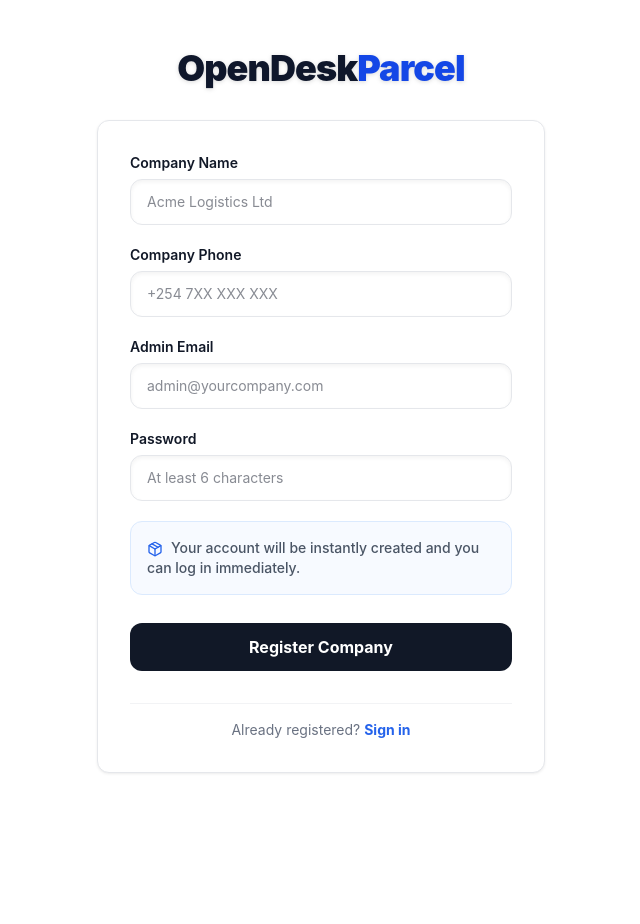
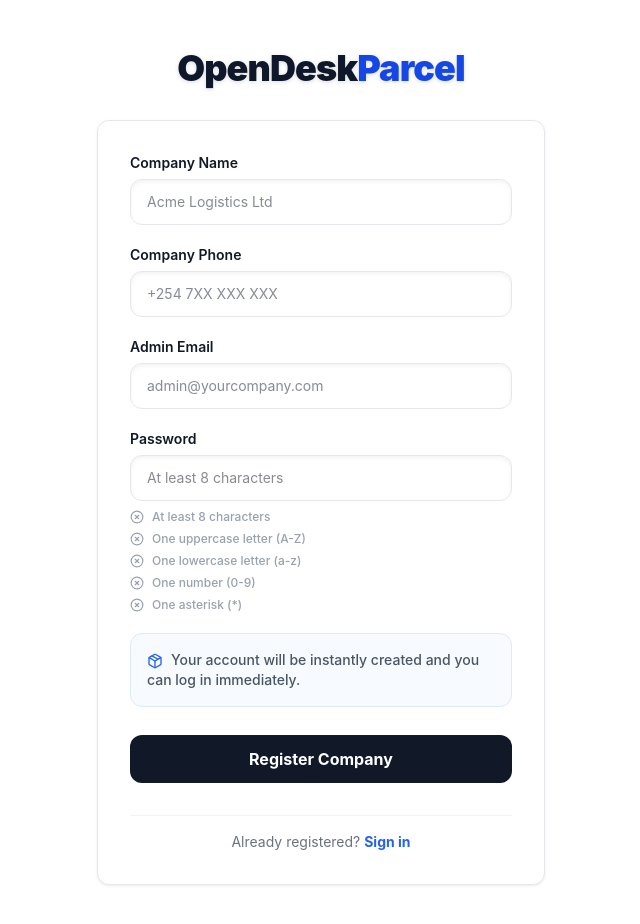
Before and after one commit to Benjakusa/openparcel, a React (Vite) app in the folder frontend/: page /register in a window 1280 px wide. Shown: the top 924 px of the page, without its empty margins (319-959 px from the left). Before the commit the page ends 837 px from the top, so only its background shows below. Built offline with nearby package versions, Linux system fonts and the light colour scheme.

Commit message:
Add real-time password strength validator component with live checkmarks across all password forms

```diff
--- /dev/null
+++ b/frontend/src/components/PasswordStrength.jsx
@@ -0,0 +1,30 @@
+import { CheckCircle, XCircle } from 'lucide-react';
+
+const RULES = [
+    { key: 'minLen', label: 'At least 8 characters', test: p => p.length >= 8 },
+    { key: 'upper', label: 'One uppercase letter (A-Z)', test: p => /[A-Z]/.test(p) },
+    { key: 'lower', label: 'One lowercase letter (a-z)', test: p => /[a-z]/.test(p) },
+    { key: 'number', label: 'One number (0-9)', test: p => /[0-9]/.test(p) },
+    { key: 'special', label: 'One asterisk (*)', test: p => p.includes('*') },
+];
+
+export default function PasswordStrength({ password = '' }) {
+    const allMet = RULES.every(r => r.test(password));
+
+    return (
+        <div className="space-y-1.5 mt-2">
+            {RULES.map(rule => {
+                const met = rule.test(password);
+                return (
+                    <div key={rule.key} className={`flex items-center gap-2 text-xs font-medium transition-colors ${met ? 'text-emerald-600' : 'text-gray-400'}`}>
+                        {met ? <CheckCircle size={14} className="shrink-0" /> : <XCircle size={14} className="shrink-0" />}
+                        <span>{rule.label}</span>
+                    </div>
+                );
+            })}
+            {password.length > 0 && allMet && (
+                <div className="text-xs font-bold text-emerald-600 mt-1.5 pt-1.5 border-t border-emerald-200">Strong password</div>
+            )}
+        </div>
+    );
+}
--- a/frontend/src/pages/RegisterPage.jsx
+++ b/frontend/src/pages/RegisterPage.jsx
@@ -3,6 +3,7 @@ import { Link } from 'react-router-dom';
 import api from '../api/client';
 import toast from 'react-hot-toast';
 import { Package, Building2, CheckCircle } from 'lucide-react';
+import PasswordStrength from '../components/PasswordStrength';
 
 export default function RegisterPage() {
     const [form, setForm] = useState({ companyName: '', adminEmail: '', adminPassword: '', companyPhone: '' });
@@ -11,7 +12,7 @@ export default function RegisterPage() {
 
     const handleSubmit = async (e) => {
         e.preventDefault();
-        if (form.adminPassword.length < 6) return toast.error('Password must be at least 6 characters');
+        if (form.adminPassword.length < 8) return toast.error('Password must be at least 8 characters');
         setLoading(true);
         try {
             await api.post('/auth/register', form);
@@ -91,12 +92,12 @@ export default function RegisterPage() {
                             <input
                                 type="password"
                                 required
-                                minLength={6}
                                 value={form.adminPassword}
                                 onChange={e => setForm(f => ({ ...f, adminPassword: e.target.value }))}
                                 className="w-full border border-gray-200 bg-white/70 rounded-xl px-4 py-3 text-sm focus:outline-none focus:ring-2 focus:ring-accent focus:border-transparent transition-all shadow-inner"
-                                placeholder="At least 6 characters"
+                                placeholder="At least 8 characters"
                             />
+                            <PasswordStrength password={form.adminPassword} />
                         </div>
                         <div className="bg-blue-50/50 border border-blue-100 rounded-xl p-4 text-sm text-gray-600 font-medium">
                             <Package size={16} className="inline mr-2 text-accent" />
--- a/frontend/src/pages/admin/AdminCompanyDetail.jsx
+++ b/frontend/src/pages/admin/AdminCompanyDetail.jsx
@@ -3,6 +3,7 @@ import { useParams, useNavigate } from 'react-router-dom';
 import api from '../../api/client';
 import toast from 'react-hot-toast';
 import { ArrowLeft, Building2, Package, DollarSign, Users, MapPin, CreditCard, CheckCircle, XCircle, Clock, RefreshCw, Activity, AlertTriangle, Smartphone, Key } from 'lucide-react';
+import PasswordStrength from '../../components/PasswordStrength';
 
 function ResetPasswordForm({ email, onSave, onCancel }) {
   const [password, setPassword] = useState('');
@@ -39,6 +40,7 @@ function ResetPasswordForm({ email, onSave, onCancel }) {
             <label className="block text-xs font-bold uppercase tracking-wide text-gray-500 mb-1.5">New Password</label>
             <input type="password" required placeholder="New secure password" value={password} onChange={e => setPassword(e.target.value)}
               className="w-full bg-white/70 border border-gray-200/60 rounded-xl px-4 py-3 text-sm font-medium focus:outline-none focus:ring-2 focus:ring-amber-400 focus:border-transparent transition-all shadow-inner" />
+            <PasswordStrength password={password} />
           </div>
 
           <div className="mt-4 border border-gray-200 rounded-xl overflow-hidden bg-gray-50">
--- a/frontend/src/pages/company/CompanyStaff.jsx
+++ b/frontend/src/pages/company/CompanyStaff.jsx
@@ -2,6 +2,7 @@ import { useEffect, useState } from 'react';
 import api from '../../api/client';
 import toast from 'react-hot-toast';
 import { Plus, Trash2, X, Users, UserPlus, Key } from 'lucide-react';
+import PasswordStrength from '../../components/PasswordStrength';
 
 function ResetPasswordForm({ email, onSave, onCancel }) {
     const [password, setPassword] = useState('');
@@ -38,6 +39,7 @@ function ResetPasswordForm({ email, onSave, onCancel }) {
                         <label className="block text-xs font-bold uppercase tracking-wide text-gray-500 mb-1.5">New Password</label>
                         <input type="password" required placeholder="New secure password" value={password} onChange={e => setPassword(e.target.value)}
                             className="w-full bg-white/70 border border-gray-200/60 rounded-xl px-4 py-3 text-sm font-medium focus:outline-none focus:ring-2 focus:ring-amber-400 focus:border-transparent transition-all shadow-inner" />
+                        <PasswordStrength password={password} />
                     </div>
 
                     <div className="mt-4 border border-gray-200 rounded-xl overflow-hidden bg-gray-50">
@@ -113,6 +115,7 @@ function StaffForm({ offices, onSave, onCancel }) {
                             <input type={key === 'password' ? 'password' : 'text'} required={req} placeholder={ph}
                                 value={form[key] || ''} onChange={e => setForm(f => ({ ...f, [key]: e.target.value }))}
                                 className="w-full bg-white/70 border border-gray-200/60 rounded-xl px-4 py-3 text-sm font-medium focus:outline-none focus:ring-2 focus:ring-accent focus:border-transparent transition-all shadow-inner" />
+                            {key === 'password' && <PasswordStrength password={form.password} />}
                         </div>
                     ))}
                     <div className="flex gap-4 pt-4">
```
